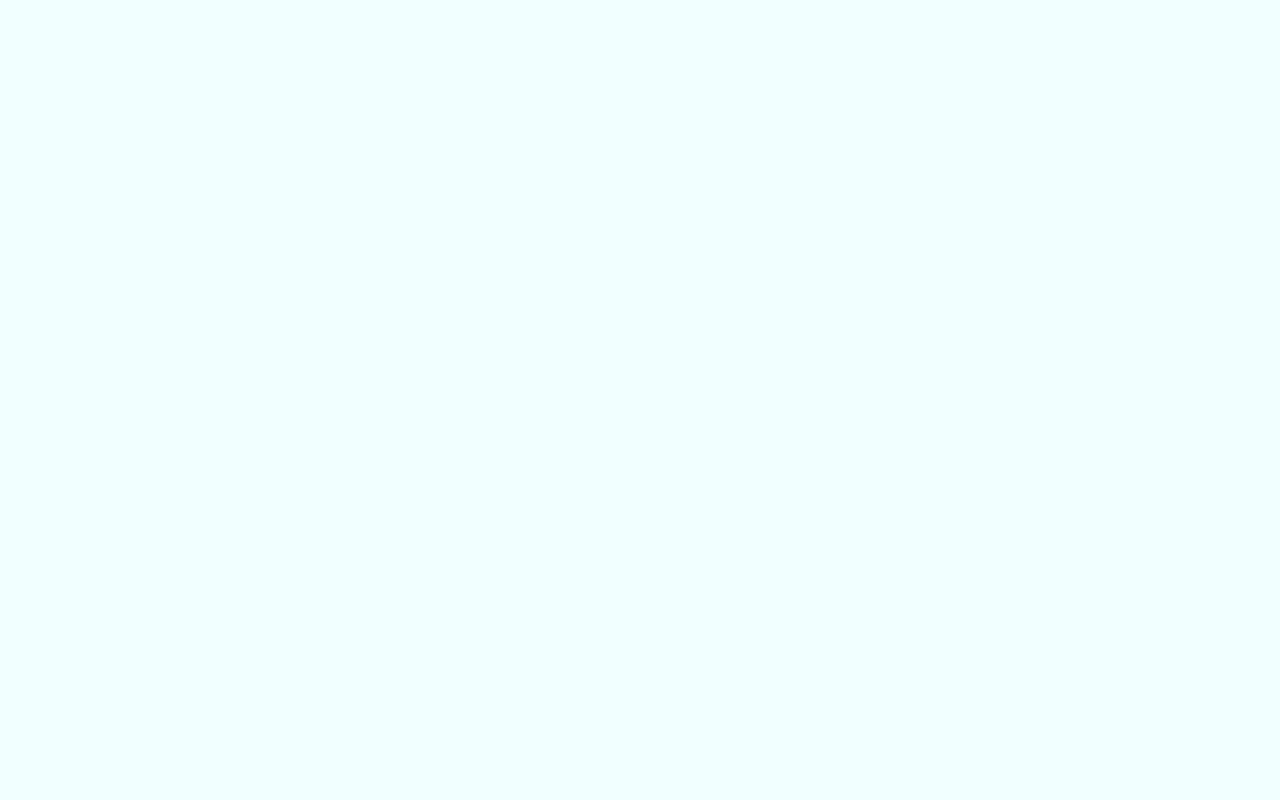
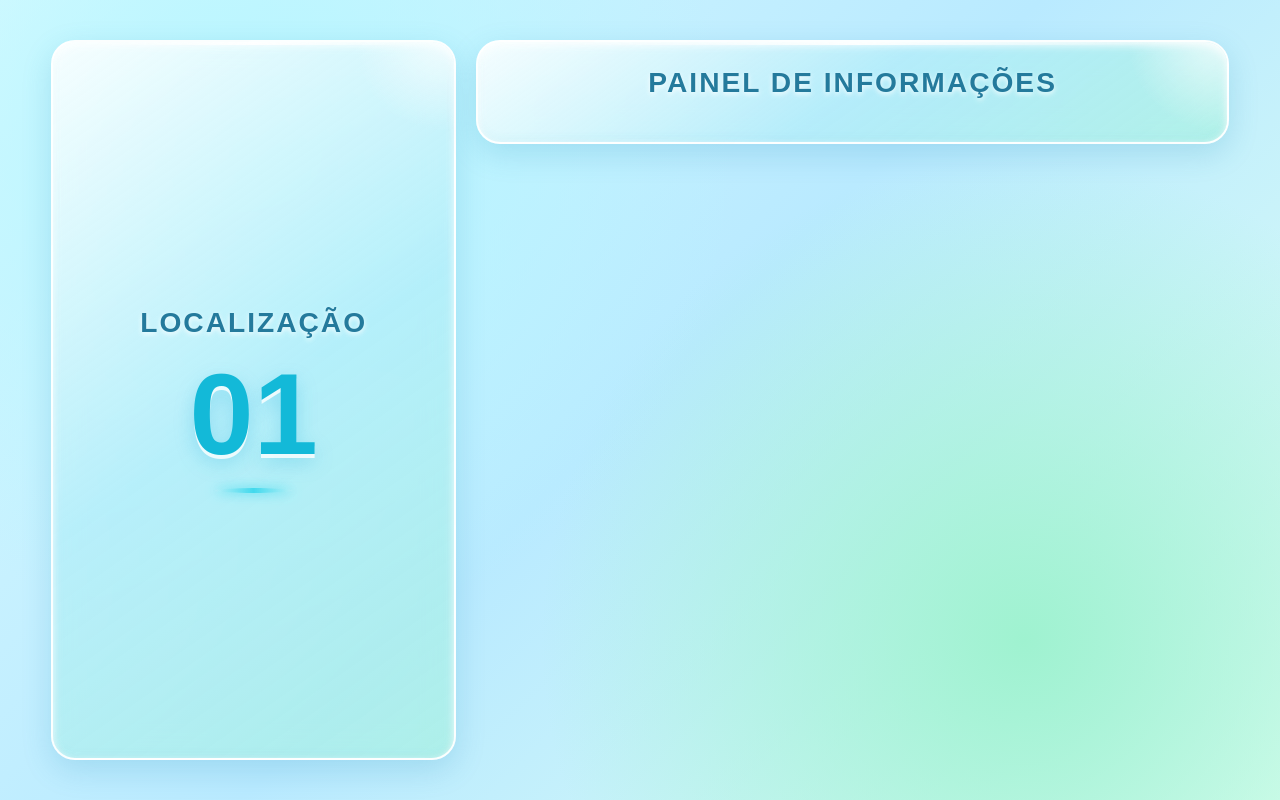
Before and after one commit to GiovanaVJ/sentinela, a website: page frontend/tv.html in a window 1280 px wide. Drawn offline with Linux system fonts and the light colour scheme.

Commit message:
Update tv.html

```diff
--- a/frontend/tv.html
+++ b/frontend/tv.html
@@ -1,75 +1,265 @@
+
 <!DOCTYPE html>
-<html lang="en">
+<html lang="pt-BR">
 <head>
     <meta charset="UTF-8">
     <meta name="viewport" content="width=device-width, initial-scale=1.0">
+
+    <title>Painel Digital Aero</title>
+
     <style>
-         * { box-sizing: border-box; margin: 0%; padding: 0%; font-family: Arial, Helvetica, sans-serif;}
+        * {
+            box-sizing: border-box;
+            margin: 0;
+            padding: 0;
+            font-family: 'Arial', Helvetica, sans-serif;
+        }
 
         body {
-            background-color: azure;
+            background:
+                radial-gradient(circle at 20% 20%, #b5f6ff, transparent 40%),
+                radial-gradient(circle at 80% 80%, #9ff2d0, transparent 40%),
+                linear-gradient(135deg, #d9faff, #b9eaff, #dffff3);
+
             display: flex;
             justify-content: center;
             align-items: center;
-            height: 100vh;
+
+            min-height: 100vh;
+            padding: 20px;
             overflow: hidden;
         }
 
-         .tv-container{
+        /* CONTAINER PRINCIPAL */
+
+        .tv-container {
             display: flex;
-            width: 95vh;
+
+            width: 95%;
+            max-width: 1600px;
             height: 90vh;
-            gap: 18px;
+
+            gap: 20px;
         }
+
+        /* PAINÉIS */
 
         .left-panel {
             display: flex;
             flex-direction: column;
+
             width: 35%;
-            gap: 18px;
+            gap: 20px;
         }
 
         .right-panel {
             display: flex;
             flex-direction: column;
+
             width: 65%;
-            gap: 18px;
+            gap: 20px;
         }
 
+        /* CAIXAS */
+
         .box {
-            background-color: rgb(130, 203, 203);
-            border: 6px solid rgb(54, 106, 211);
-            border-radius: 15px;
-            padding: 20px;
+            position: relative;
+            overflow: hidden;
+
+            background: linear-gradient(
+                145deg,
+                rgba(255,255,255,0.85),
+                rgba(177,237,248,0.65),
+                rgba(160,241,216,0.55)
+            );
+
+            border: 2px solid rgba(255,255,255,0.95);
+            border-radius: 24px;
+
+            padding: 25px;
+
             display: flex;
             flex-direction: column;
             justify-content: center;
             align-items: center;
+
             text-align: center;
-            box-shadow: 0 4px 15px black;
+
+            backdrop-filter: blur(15px);
+            -webkit-backdrop-filter: blur(15px);
+
+            box-shadow:
+                0 10px 30px rgba(24,132,175,0.18),
+                inset 0 3px 8px rgba(255,255,255,0.95),
+                inset 0 -3px 8px rgba(50,180,200,0.08);
+        }
+
+        /* REFLEXO DE LUZ */
+
+        .box::before {
+            content: "";
+
+            position: absolute;
+            top: 0;
+            left: 10%;
+
+            width: 80%;
+            height: 3px;
+
+            background: linear-gradient(
+                90deg,
+                transparent,
+                white,
+                transparent
+            );
+
+            opacity: 0.9;
+        }
+
+        .box::after {
+            content: "";
+
+            position: absolute;
+
+            width: 180px;
+            height: 180px;
+
+            right: -80px;
+            top: -90px;
+
+            border-radius: 50%;
+
+            background: radial-gradient(
+                circle,
+                rgba(255,255,255,0.65),
+                transparent 70%
+            );
+
+            pointer-events: none;
+        }
+
+        /* TÍTULOS */
+
+        .box-title {
+            position: relative;
+            z-index: 1;
+
+            color: #247a9c;
+
+            font-size: clamp(16px, 2.2vw, 32px);
+            font-weight: bold;
+
+            text-transform: uppercase;
+            letter-spacing: 2px;
+
+            text-shadow:
+                0 2px 5px rgba(255,255,255,0.9);
+
+            margin-bottom: 18px;
+        }
+
+        /* PAINEL DE LOCALIZAÇÃO */
+
+        .local-box {
+            flex: 1;
+        }
+
+        .local-number {
+            position: relative;
+            z-index: 1;
+
+            color: #13b9d8;
+
+            font-size: clamp(55px, 9vw, 140px);
+            font-weight: bold;
+
+            line-height: 1;
+
+            text-shadow:
+                0 4px 0 rgba(255,255,255,0.8),
+                0 8px 20px rgba(0,160,210,0.25);
+        }
+
+        /* BRILHO DECORATIVO */
+
+        .local-number::after {
+            content: "";
+
+            display: block;
+
+            width: 60%;
+            height: 5px;
+
+            margin: 15px auto 0;
+
+            border-radius: 50%;
+
+            background: linear-gradient(
+                90deg,
+                transparent,
+                #42d9ed,
+                transparent
+            );
+
+            box-shadow: 0 0 12px #42d9ed;
+        }
+
+        /* RESPONSIVIDADE */
+
+        @media (max-width: 700px) {
+            body {
+                overflow: auto;
+                padding: 12px;
+            }
+
+            .tv-container {
+                flex-direction: column;
+                height: auto;
+                width: 100%;
+            }
+
+            .left-panel,
+            .right-panel {
+                width: 100%;
+            }
+
+            .box {
+                min-height: 180px;
             }
 
             .box-title {
-            color: aliceblue;
-            font-size: 2.2vw;
-            font-weight: bold;
-            text-transform: uppercase;
-            text-shadow: 1px 1px 2px black;
-            margin-bottom: 12px;
+                font-size: 20px;
             }
 
-         .local-box { flex: 1;}
-
             .local-number {
-            color:aqua;
-            font-size: 9vw;
-            font-weight: bold;
-            line-height: 1;
+                font-size: 75px;
+            }
         }
     </style>
-    <title>Document</title>
 </head>
+
 <body>
+
+    <div class="tv-container">
+
+        <div class="left-panel">
+
+            <div class="box local-box">
+                <h2 class="box-title">Localização</h2>
+                <div class="local-number">01</div>
+            </div>
+
+        </div>
+
+        <div class="right-panel">
+
+            <div class="box">
+                <h2 class="box-title">Painel de informações</h2>
+            </div>
+
+        </div>
+
+    </div>
 
 </body>
 </html>
```
Lines whose indentation alone changed are shown as unchanged.
